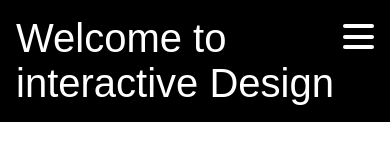
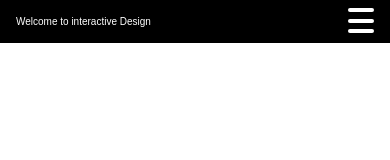
Before and after one commit to thianping-ng/blog, a plain HTML site: page index.html in a window 390 px wide. Drawn offline with Linux system fonts and the light colour scheme.

Commit message:
updated style for brand title and responsiveness

```diff
--- a/style.css
+++ b/style.css
@@ -70,8 +70,9 @@ body{
         display: flex;
     }
     .navbar-links{
-       display: none;
-       width: 100%;
+        background-color: #555;
+        display: none;
+        width: 100%;
     }
     .navbar{
         flex-direction: column;
@@ -92,11 +93,18 @@ body{
     }
 }
 
-@media (max-width: 500px){
+
+
+@media (max-width: 1000px){
     .brand-title{
-        font-size: 40px;
+        position: relative;
+        font-size: 10px;
+        width: 100%;
+        right: 5%;
+        left: 0;
     }
-    .toggle-button {
-        width: 8%;
+    .toggle-button{
+        width: 1.6rem;
+        top: .5rem;
     }
 }
```
